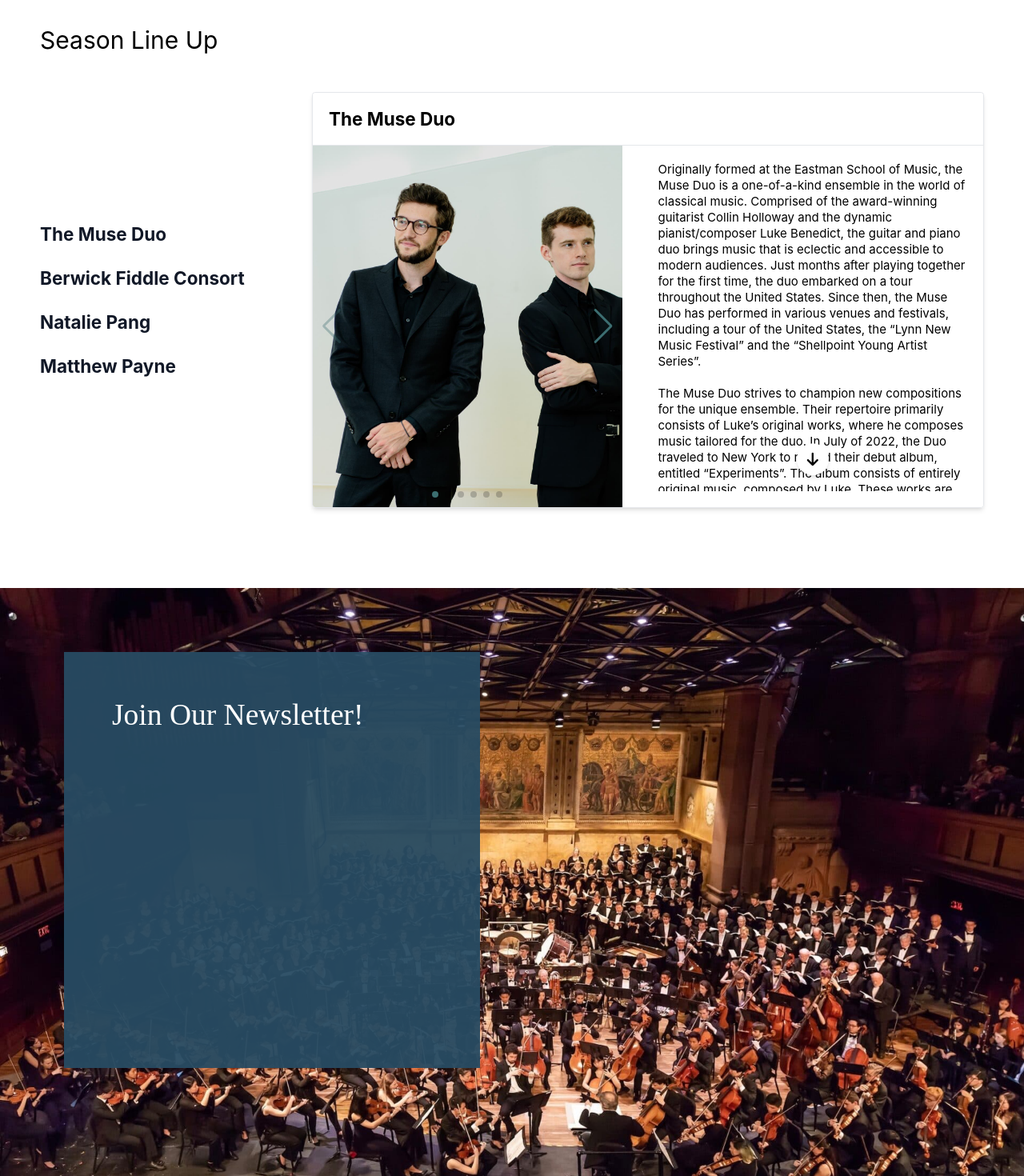
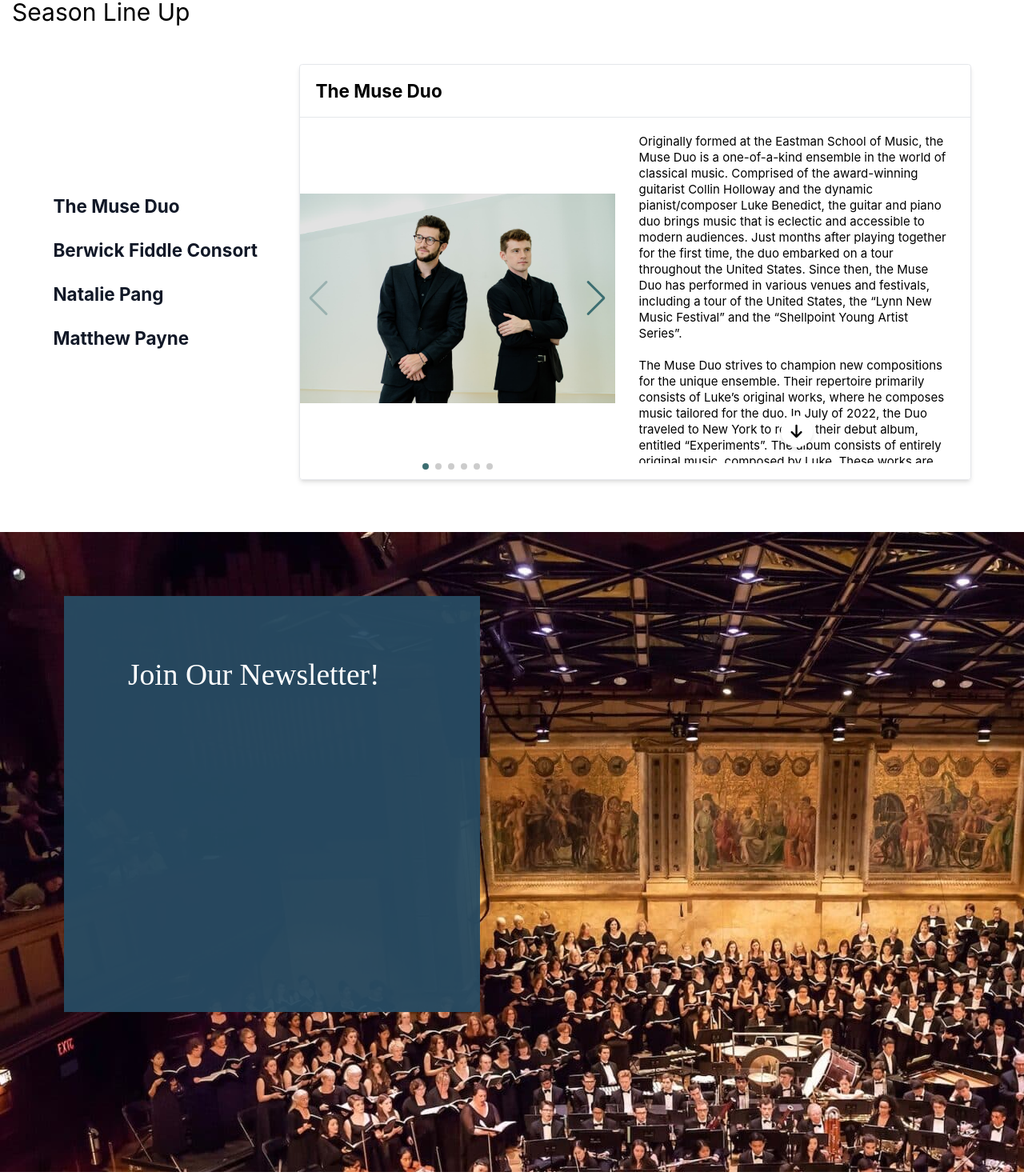
Before and after one commit to sungminlee417/Collin-Luke-Joe-Festival, a React (Create React App) app: page / in a window 1280 px wide. Shown: the part 815-2285 px from the top of the page at 80% size. Built offline with nearby package versions, Linux system fonts and the light colour scheme.

Commit message:
added media queries

```diff
--- a/src/components/Artists.tsx
+++ b/src/components/Artists.tsx
@@ -206,10 +206,10 @@ const Artists = () => {
   const [currentArtist, setCurrentArtist] = useState<number>(0);
 
   return (
-    <section className="performances-section m-10 p-10">
+    <section className="performances-section m-6">
       <h3 className="text-5xl">Season Line Up</h3>
-      <div className="py-20 flex justify-between items-center">
-        <ul className="flex flex-col gap-12">
+      <div className="py-20 flex items-center justify-evenly">
+        <ul className="flex-col gap-12 lg:flex hidden">
           {Object.values(lineup).map((artist) => {
             return (
               <li className="relative" key={artist.id}>
@@ -226,9 +226,23 @@ const Artists = () => {
             );
           })}
         </ul>
-        <div className="divide-y border rounded-md shadow-md lg:w-336 h-208 w-10">
-          <IndividualArtist artist={lineup[currentArtist]} />
-        </div>
+        <ul className="flex gap-10 flex-col lg:w-auto w-full">
+          {Object.values(lineup).map((artist) => {
+            return (
+              <li
+                className={`flex flex-col divide-y lg:w-336 md:h-208 h-240 w-full shadow-md rounded-md border ${
+                  artist.id === currentArtist ? "block" : "lg:hidden"
+                }`}
+                key={artist.id}
+              >
+                <IndividualArtist
+                  artist={artist}
+                  currentArtist={currentArtist}
+                />
+              </li>
+            );
+          })}
+        </ul>
       </div>
     </section>
   );
--- a/src/components/Contact.tsx
+++ b/src/components/Contact.tsx
@@ -9,8 +9,8 @@ export const Contact = () => {
   const initialValues: MyFormValues = { subject: "", message: "" };
 
   return (
-    <div className="contact-section flex flex-col m-20 gap-10">
-      <div className="text-8xl font-thin tracking-wide text-center">
+    <div className="contact-section flex flex-col md:m-20 m-12 md:gap-10 gap-16">
+      <div className="md:text-8xl text-7xl font-thin tracking-wide text-center">
         Contact Us
       </div>
       <div>
@@ -24,7 +24,7 @@ export const Contact = () => {
             actions.setSubmitting(false);
           }}
         >
-          <Form className="md:w-240 w-10 m-auto flex flex-col gap-10 text-[#353535] text-2xl">
+          <Form className="md:w-240 w-full m-auto flex flex-col gap-10 text-[#353535] text-2xl">
             <Field
               id="subject"
               name="subject"
--- a/src/components/Footer.tsx
+++ b/src/components/Footer.tsx
@@ -3,8 +3,10 @@ const Footer = () => {
   const year = date.getFullYear();
   return (
     <section>
-      <div className="p-10 text-right">
-        <div className="text-2xl">&copy; {year} Long Lake Musical Festival</div>
+      <div className="md:p-10 p-4 text-right">
+        <div className="md:text-2xl text-lg">
+          &copy; {year} Long Lake Musical Festival
+        </div>
       </div>
     </section>
   );
--- a/src/components/IndividualArtist.tsx
+++ b/src/components/IndividualArtist.tsx
@@ -15,9 +15,10 @@ interface IndividualArtistProps {
     biography: JSX.Element | string;
     images?: string[];
   };
+  currentArtist: number;
 }
 
-const IndividualArtist = ({ artist }: IndividualArtistProps) => {
+const IndividualArtist = ({ artist, currentArtist }: IndividualArtistProps) => {
   const [hasOverflow, setHasOverflow] = useState<boolean>(true);
 
   const onBiographyScroll = (event: React.UIEvent<HTMLDivElement>) => {
@@ -53,11 +54,11 @@ const IndividualArtist = ({ artist }: IndividualArtistProps) => {
   );
 
   return (
-    <div className="flex flex-col h-full divide-y">
-      <h4 className="md:text-4xl lg:block hidden p-8">
+    <div className="flex flex-col h-full w-full divide-y">
+      <h4 className="md:text-4xl text-3xl md:p-8 p-6">
         <strong>{artist.name}</strong>
       </h4>
-      <div className="flex grow overflow-hidden gap-10 rounded-bl-md">
+      <div className="flex md:flex-row flex-col grow overflow-hidden md:gap-4 rounded-bl-md">
         <Swiper
           cssMode={true}
           navigation={true}
@@ -65,26 +66,24 @@ const IndividualArtist = ({ artist }: IndividualArtistProps) => {
           mousewheel={true}
           keyboard={true}
           modules={[Navigation, Pagination, Mousewheel, Keyboard]}
-          className="mySwiper flex-1 justify-center"
+          className="mySwiper flex-1 justify-center w-full"
         >
           {artist.images?.map((image) => {
             return (
-              <SwiperSlide className="h-full">
+              <SwiperSlide className="h-full object-contain">
                 <img
                   src={image}
                   alt={artist.name}
-                  className={`${
-                    artist.id === 2 ? "object-top" : ""
-                  } h-full object-cover w-full`}
+                  className="h-full object-contain w-full"
                 />
               </SwiperSlide>
             );
           })}
         </Swiper>
-        <div className="flex-1 text-2xl p-8 overflow-hidden rounded-bl-md">
+        <div className="flex-1 text-2xl md:p-8 p-4 overflow-hidden rounded-bl-md">
           <div className="relative h-full">
             <div
-              className="overflow-scroll h-full flex flex-col gap-8"
+              className="overflow-y-scroll h-full flex flex-col gap-8"
               onLoad={onBiographyLoad}
               onScroll={onBiographyScroll}
             >
--- a/src/components/Newsletter.tsx
+++ b/src/components/Newsletter.tsx
@@ -29,13 +29,12 @@ const Newsletter = () => {
   // };
 
   return (
-    <section className="newsletter-section">
-      <div
-        className="h-screen bg-cover w-screen relative"
+    <section
+      className="newsletter-section h-screen lg:p-32 p-10"
       style={{ backgroundImage: `url(${backgroundImage})` }}
     >
-        <div className="text-white bg-[#284b63] p-24 bg-opacity-95 md:w-208 w-56 h-208 absolute top-32 left-32">
-          <div className="opacity-100 text-6xl font-playfair">
+      <div className="text-white bg-[#284b63] lg:h-208 lg:w-208 h-full md:p-32 p-10 bg-opacity-95">
+        <div className="opacity-100 text-6xl font-playfair lg:text-start text-center">
           Join Our Newsletter!
           <div className="mc__form-container">
             <form>
@@ -95,7 +94,6 @@ const Newsletter = () => {
           </div>
         </div>
       </div>
-      </div>
     </section>
   );
 };
```
Lines whose indentation alone changed are shown as unchanged.
